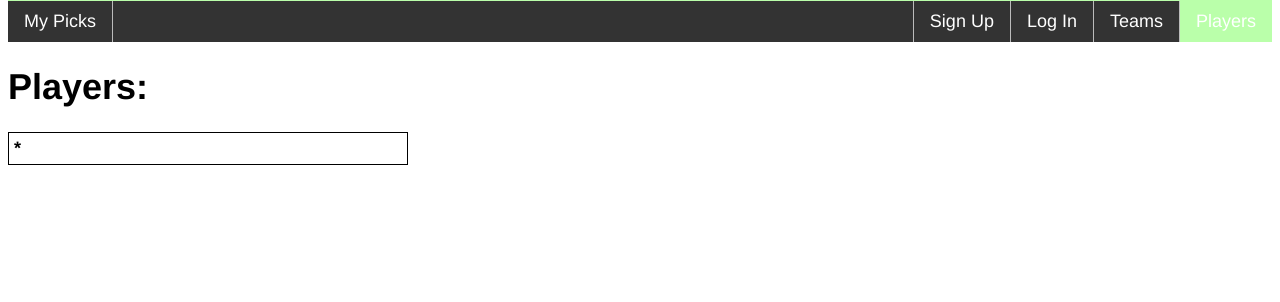
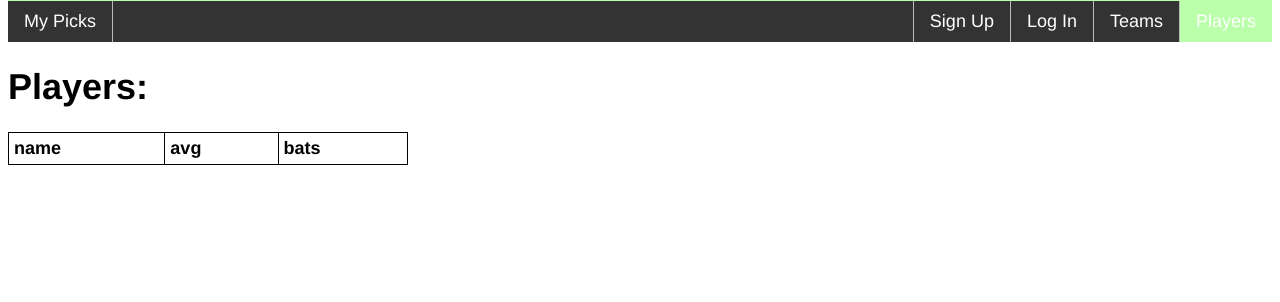
Before and after one commit to sladcikc/cs340, a PHP site: page /players.php in a window 1280 px wide. Shown: the part 87-389 px from the top of the page. Run offline with PHP 8.4, Linux system fonts and the light colour scheme; data that the repository does not hold is empty.

Commit message:
finds active non pitchers

```diff
--- a/nbts/players.php
+++ b/nbts/players.php
@@ -23,7 +23,8 @@
 		}
 
 	// query to select all information from supplier table
-		$query = "SELECT * FROM player";
+		$query = "SELECT name, avg, bats FROM player where position !='P' and status = 'A' ";
+
 
 	// Get results from query
 		$result = mysqli_query($conn, $query);
```
